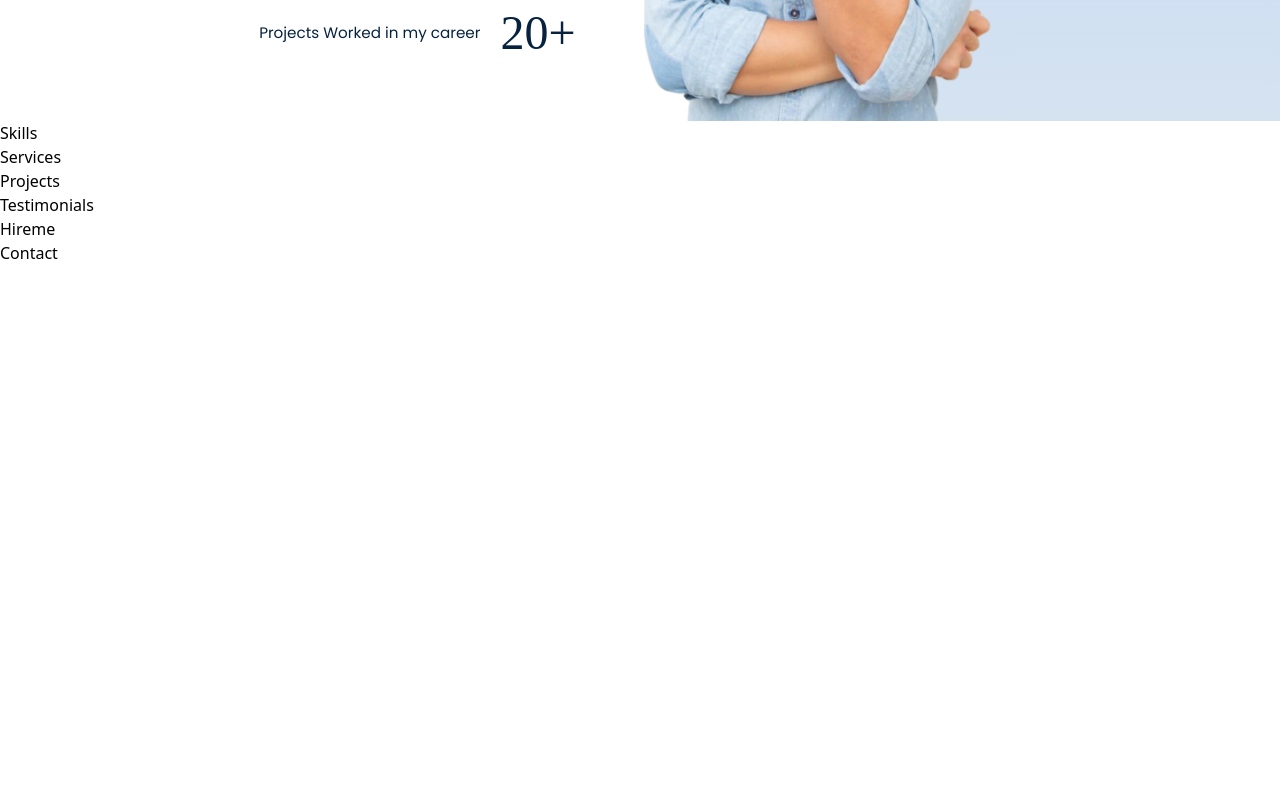
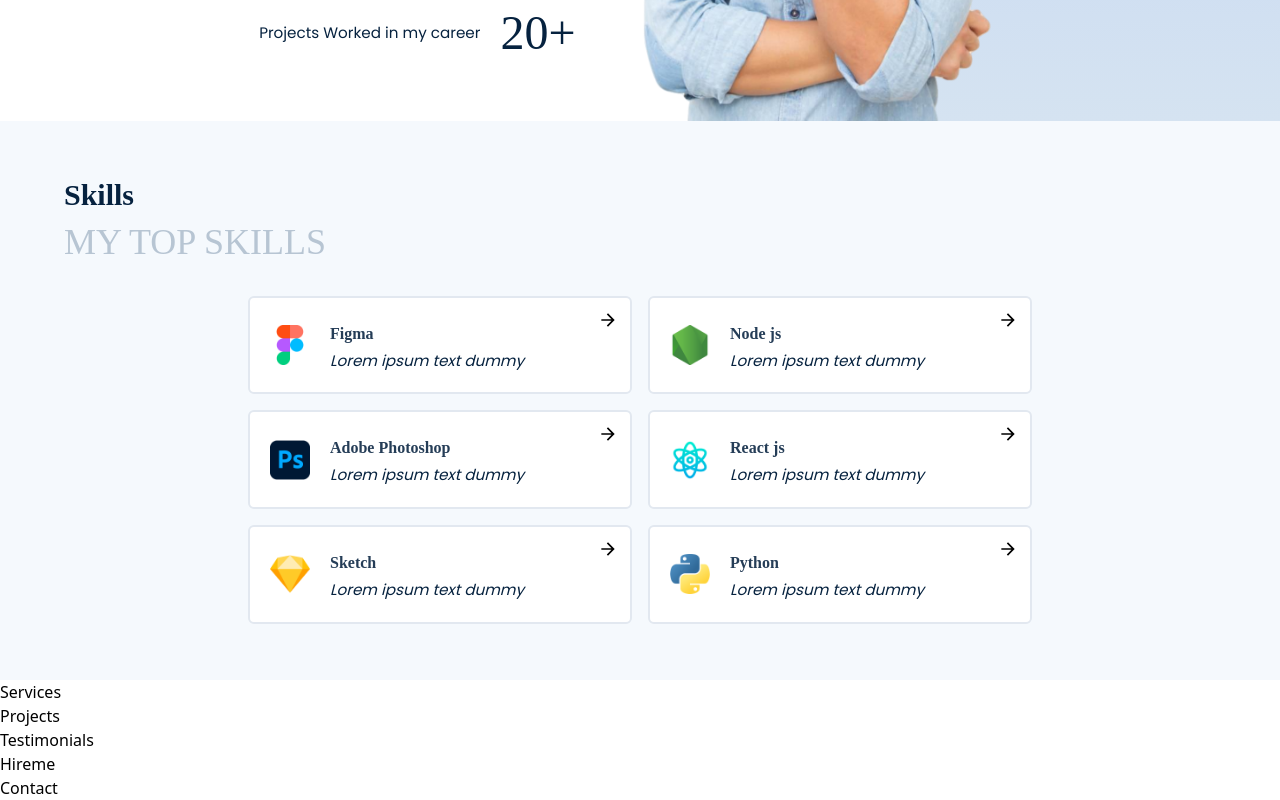
Before and after one commit to ZikaZaki/react-folio, a React (Vite) app: page / in a window 1280 px wide. Shown: the part 679-1479 px from the top of the page. Before the commit the page ends 944 px from the top, so only its background shows below. Built offline with nearby package versions, Linux system fonts and the light colour scheme; a web font is replaced by a local one.

Commit message:
Add skills-section

```diff
--- a/src/components/Skills.jsx
+++ b/src/components/Skills.jsx
@@ -1,5 +1,35 @@
+// import content
+import { createElement } from "react";
+import content from "../Content";
+
 const Skills = () => {
-  return <div>Skills</div>;
+  const { skills } = content;
+
+  return (
+    <section className="min-h-fit bg-bg_light_primary">
+      <div className="md:container px-5 py-14">
+        <h2 className="md:text-3xl text-2xl">{skills.title}</h2>
+        <h4 className="text-gray">{skills.subtitle}</h4>
+        <br />
+        <div className="flex flex-wrap gap-4 justify-center">
+          {skills.skills_content.map((skill, i) => (
+            <div key={i} className="bg-white sm:cursor-pointer relative group w-full flex items-center gap-5 p-5 max-w-sm rounded-md border-2 border-slate-200">
+              <div>
+                <img src={skill.logo} alt="..." className="w-10 group-hover:scale-125 duration-200" />
+              </div>
+              <div>
+                <h6>{skill.name}</h6>
+                <p className="italic">{skill.para}</p>
+                <div className="text-xl absolute top-3 right-3">
+                  {createElement(skills.icon)}
+                </div>
+              </div>
+            </div>
+          ))}
+        </div>
+      </div>
+    </section>
+  );
 };
 
 export default Skills;
```
